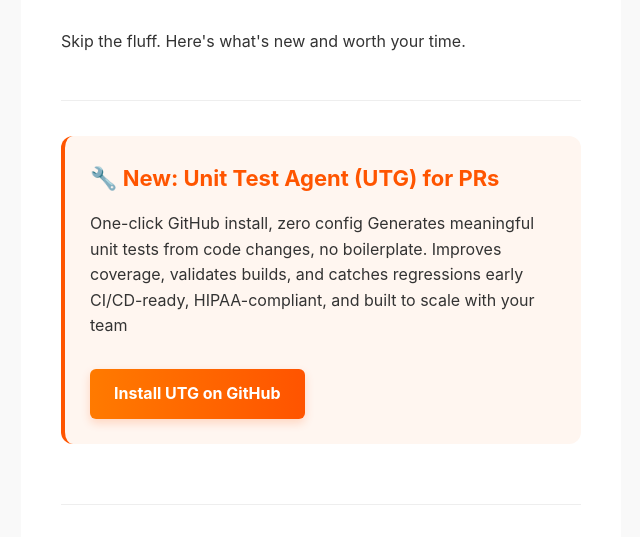
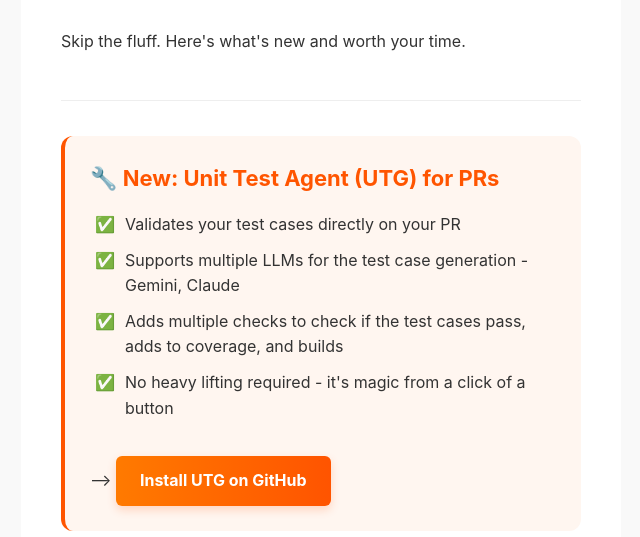
Before and after one commit to amaan-bhati/newsletter-template, a plain HTML site: page index.html in a window 1280 px wide. Shown: the part 227-764 px from the top of the page, without its empty margins (319-959 px from the left). Drawn offline with Linux system fonts and the light colour scheme.

Commit message:
Update index.html

```diff
--- a/index.html
+++ b/index.html
@@ -318,11 +318,13 @@
             <div class="section">
                 <div class="feature-box">
                     <h2>🔧 New: Unit Test Agent (UTG) for PRs</h2>
-                    <p>One-click GitHub install, zero config
- Generates meaningful unit tests from code changes, no boilerplate.
-Improves coverage, validates builds, and catches regressions early
- CI/CD-ready, HIPAA-compliant, and built to scale with your team</p>
-<!--
+                         <ul class="checklist">
+                        <li>Validates your test cases directly on your PR</li>
+                        <li>Supports multiple LLMs for the test case generation - Gemini, Claude</li>
+                        <li>Adds multiple checks to check if the test cases pass, adds to coverage, and builds</li>
+                        <li>No heavy lifting required - it's magic from a click of a button</li>
+                    </ul> -->
+                    <!--
                     <ul class="checklist">
                         <li>GitHub-native, installs in 1 click</li>
                         <li>Parses code diffs, writes relevant tests</li>
```
